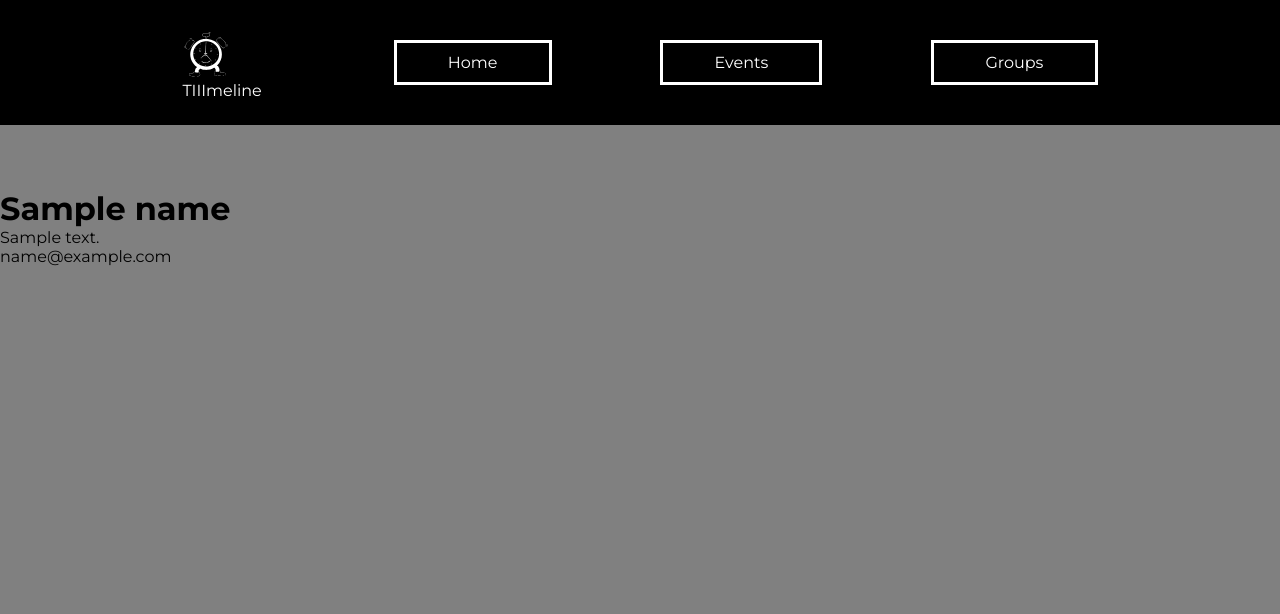
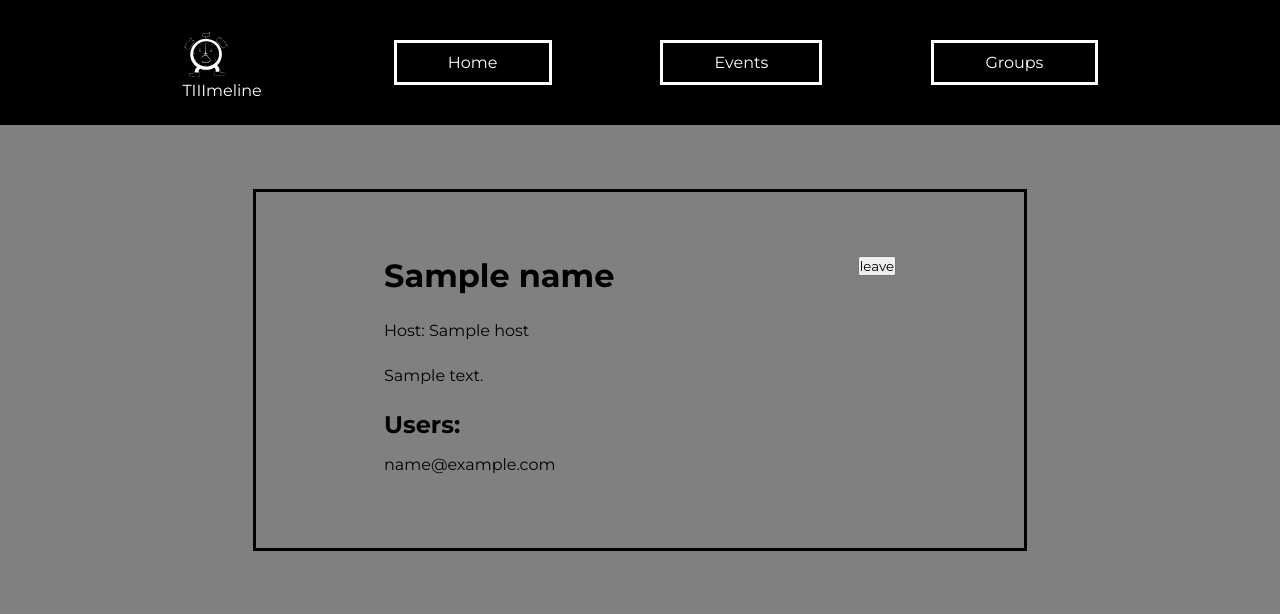
Before and after one commit to advin4603/TIIImeline, a Flask app: template frontend/templates/group.html in a window 1280 px wide. Shown: the top 614 px of the page. Run offline with Flask 2, Linux system fonts and the light colour scheme; the template is opened without the code that fills it: most values are stand-ins (such as "Sample title", 1, 10 or a date in 2020).

Commit message:
added edit and delete group

```diff
--- a/backend/events.py
+++ b/backend/events.py
@@ -96,6 +96,5 @@ def delete_event(event_id):
     if delete_this_event is None or delete_this_event["host"] != get_email():
         abort(404)
         return
-
-    print(events_db.delete_one({"_id": event_id_obj}))
+    events_db.delete_one({"_id": event_id_obj})
     return redirect(url_for("events.view_events"))
--- /dev/null
+++ b/frontend/static/group.css
@@ -0,0 +1,32 @@
+main {
+    display: flex;
+    flex-direction: column;
+    justify-content: center;
+    align-items: center;
+}
+
+.groupDetails{
+    border: solid;
+    padding: 5% 10%;
+    width: 40%;
+    margin-bottom: 5%;
+}
+
+.groupDetails > .heading {
+    margin-bottom: 5%;
+    display: flex;
+    justify-content: space-between;
+}
+
+.groupDetails > .host {
+    margin-bottom: 5%;
+}
+.emails {
+    margin-top: 5%;
+}
+.emails > h2 {
+    margin-bottom: 3%;
+}
+.email {
+    margin-bottom: 2%;
+}
--- a/frontend/templates/group.html
+++ b/frontend/templates/group.html
@@ -2,7 +2,7 @@
 
 {% block headContent %}
     <title>TIIImeline</title>
-    <link rel="stylesheet" href="{{ url_for('static', filename='events.css') }}">
+    <link rel="stylesheet" href="{{ url_for('static', filename='group.css') }}">
 {% endblock %}
 
 {% block navlinks %}
@@ -18,13 +18,32 @@
 {% endblock %}
 
 {% block content %}
+    <div class="groupDetails">
+        <div class="heading">
             <h1>
                 {{ name }}
             </h1>
+            {% if is_host %}
+                <a href="{{ url_for('groups.edit_group', group_id=_id) }}">
+                    <button>edit</button>
+                </a>
+            {% else %}
+                <a href="{{ url_for('groups.leave_group', group_id=_id) }}">
+                    <button>leave</button>
+                </a>
+            {% endif %}
+        </div>
+        <div class="host">Host: {{ host }}</div>
         <div class="desc">{{ description }}</div>
+        <div class="emails">
+            <h2>Users:</h2>
             {% for email in emails %}
+                <div class="email">
                     {{ email }}
+                </div>
+
             {% endfor %}
+        </div>
 
-
+    </div>
 {% endblock %}
```
Also changed, not shown: backend/groups.py (+66 -2 lines), frontend/static/groups.css (+7 -1 lines), frontend/templates/edit_group.html (added, +45 -0 lines), frontend/templates/groups.html (+4 -8 lines). Lines whose indentation alone changed are shown as unchanged.
